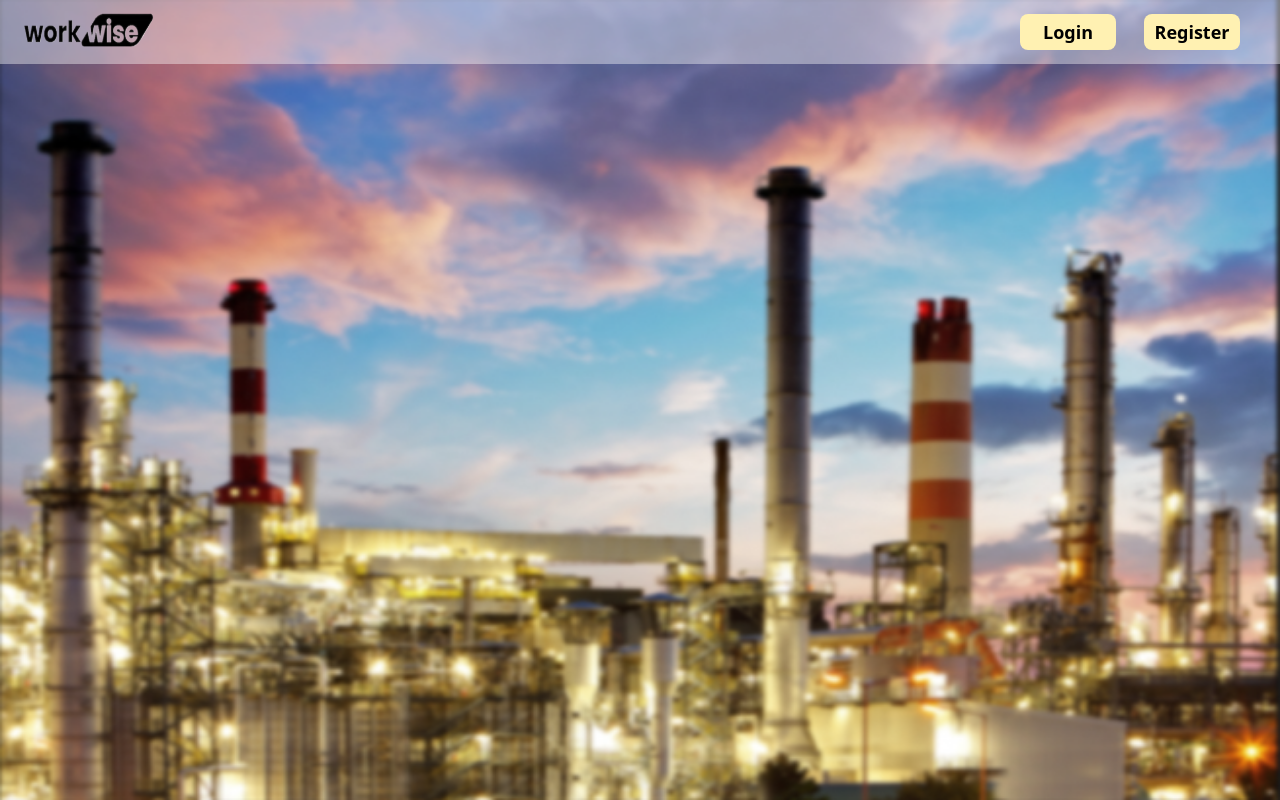
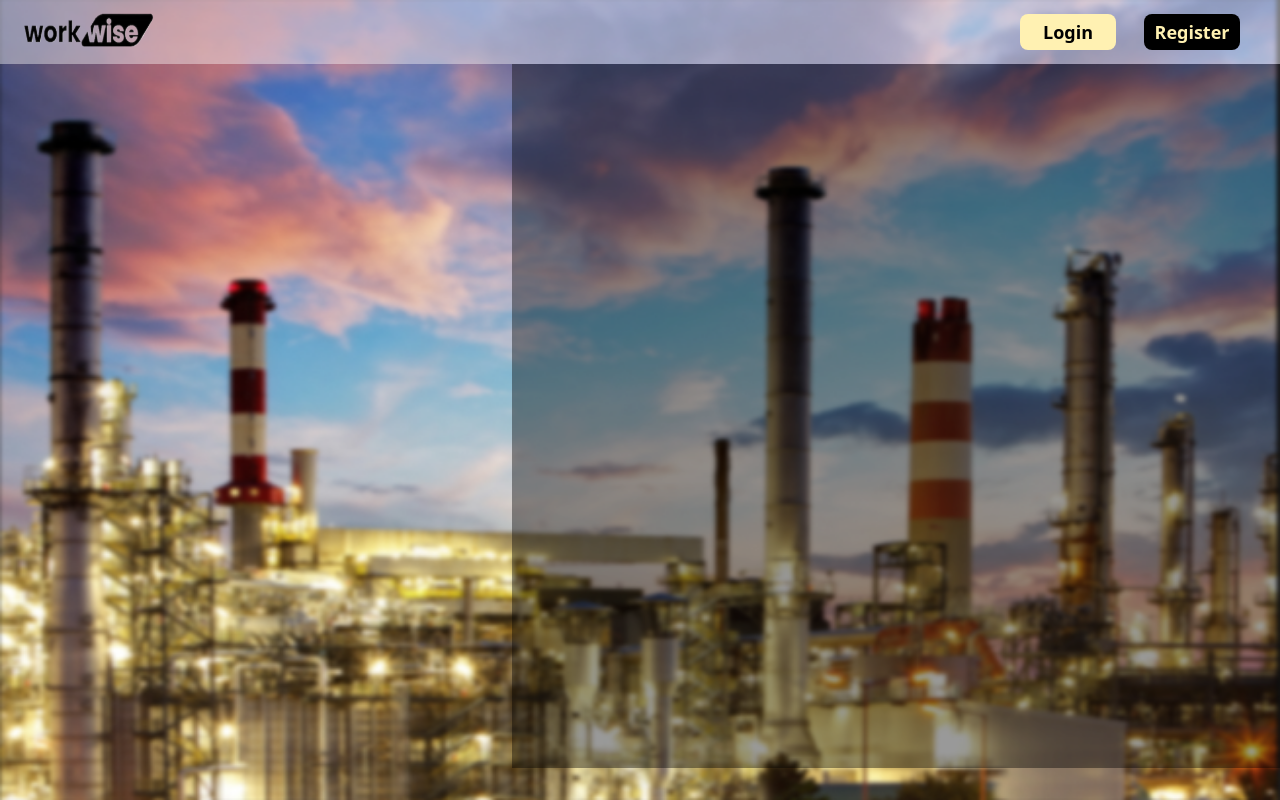
Before and after one commit to Archi-shaw/TechTraid_Kshitij, a Next.js app: page /LandingPage in a window 1280 px wide. Built offline with nearby package versions, Linux system fonts and the light colour scheme.

Commit message:
landing page added

```diff
--- a/app/LandingPage/page.jsx
+++ b/app/LandingPage/page.jsx
@@ -4,7 +4,7 @@ import Link from 'next/link';
 const Page = () => {
   return (
     <div>
-      <div className='relative'>
+      <div className='relative '>
       <div className="background-image absolute inset-0 " >
         <Image
           src="/assets/landingpage.png"
@@ -14,7 +14,7 @@ const Page = () => {
           className='w-full max-h-screen'
         />
       </div>
-      <div className='relative z-10'>
+      <div className='relative z-10 h-full'>
         <div className='navbar justify-between flex  w-full
         md:h-16 h-16 bg-white bg-opacity-40'>
           <div className='logo px-3'>
@@ -35,17 +35,17 @@ const Page = () => {
                Login
              </button></Link>
              <Link href="/register">
-             <button className='login md:w-24 w-20 h-9 bg-[#FFF1B2] rounded-lg md:text-lg text-sm
-             font-semibold font-sans text-black text-center'>
+             <button className='login md:w-24 w-20 h-9 bg-black rounded-lg md:text-lg text-sm
+             font-semibold font-sans text-[#FFF1B2] text-center'>
                 Register
              </button></Link>
           </div>
         </div>
-        <div className='body relative top-10'>
-          <div className='text'>
+        <div className='body flex flex-row h-full'>
+          <div className='text w-2/5'>
 
           </div>
-          <div className='box w-1/2 h-4/5 bg-black bg-opacity-40'>
+          <div className='box w-3/5 lg:h-[88vh] md:h-[80vh] flex justify-start items-end bg-black bg-opacity-40'>
 
           </div>
         </div>
```
